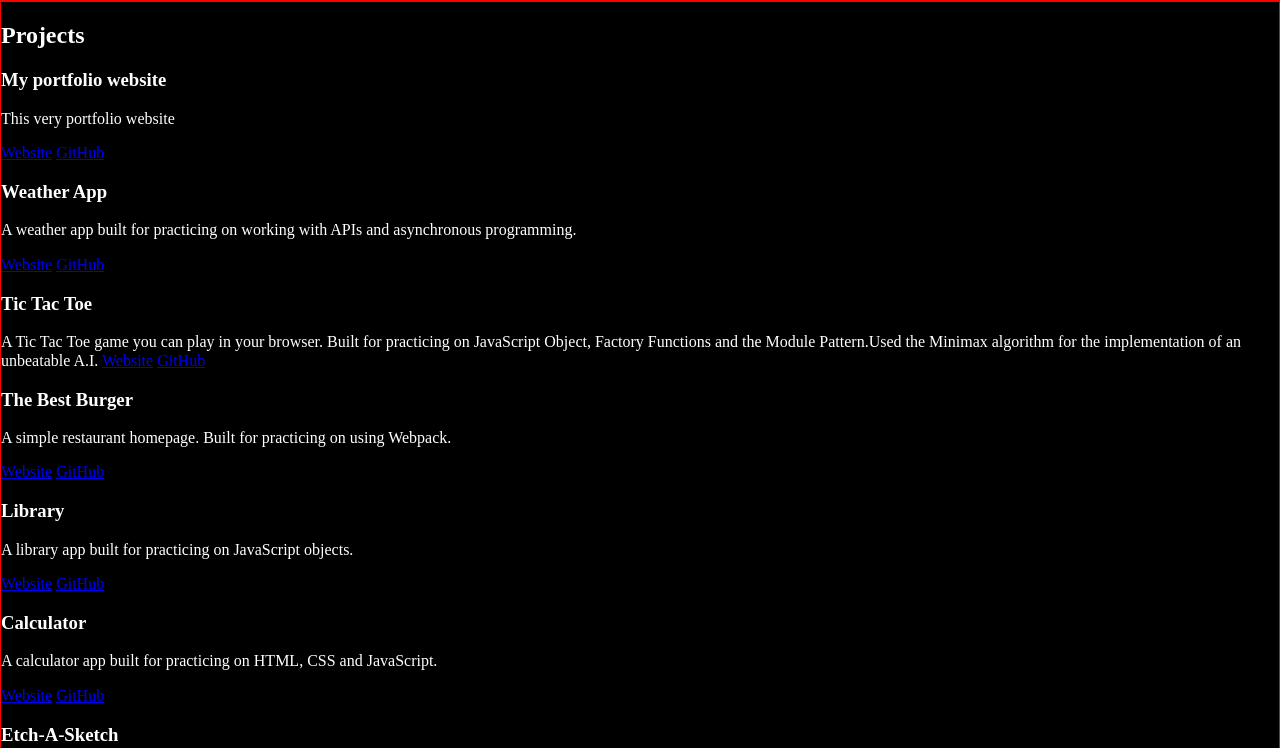
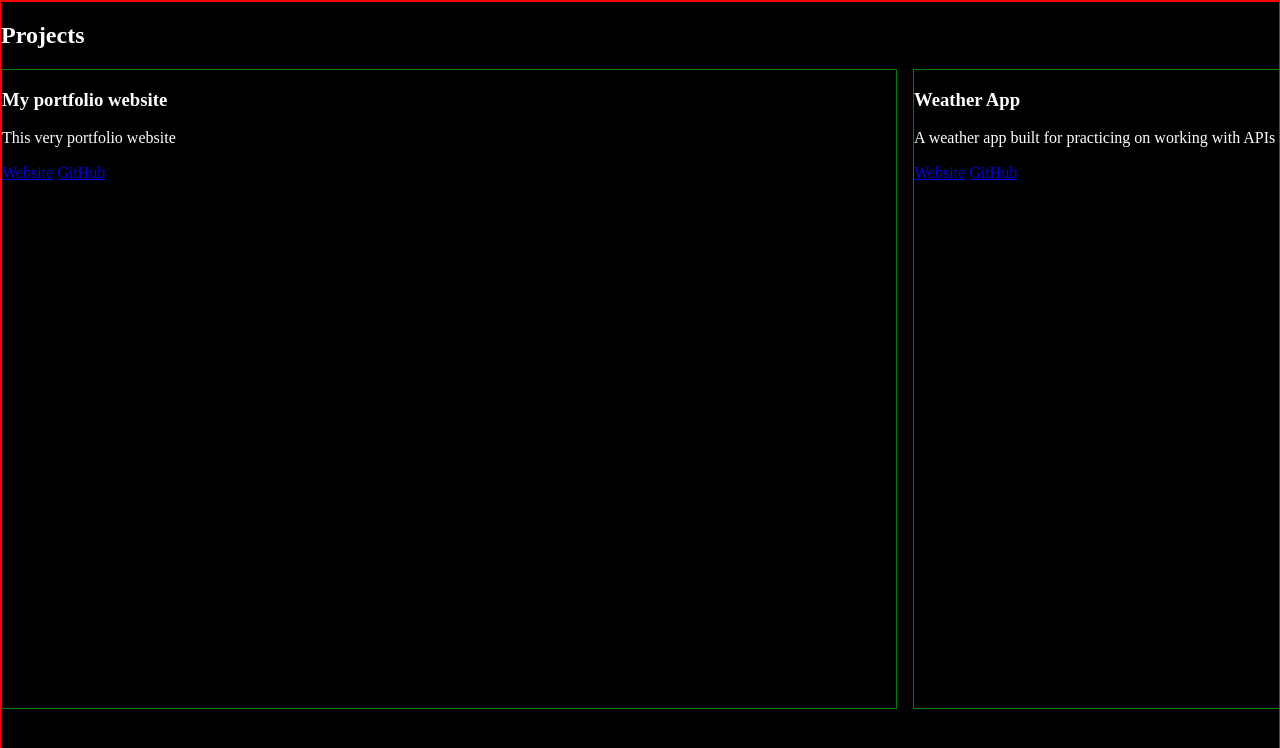
Before and after one commit to petrosAth/my-website, a website built with Vite: page index.html in a window 1280 px wide. Shown: the part 799-1547 px from the top of the page. Built offline with nearby package versions, Linux system fonts and the light colour scheme.

Commit message:
CSS: Preview one project per column

```diff
--- a/src/stylesheets/main.css
+++ b/src/stylesheets/main.css
@@ -8,7 +8,6 @@ body {
 }
 
 .app {
-
   & > * {
     border: 1px solid red;
     box-sizing: border-box;
@@ -18,17 +17,17 @@ body {
   }
 }
 
-.portfolio__projects {
+.projects__grid {
   scroll-snap-type: x mandatory;
   overflow-x: scroll;
 
   display: grid;
-  grid-template-columns: repeat(20, minmax(75dvw, 1fr));
-  grid-template-rows: repeat(2, 1fr);
+  grid-auto-columns: 70dvw;
+  grid-auto-rows: 80dvh;
   grid-auto-flow: column;
   gap: 1em;
 
-  & > * {
+  & > article {
     scroll-snap-align: center;
     box-sizing: border-box;
     border: 1px solid green;
```
